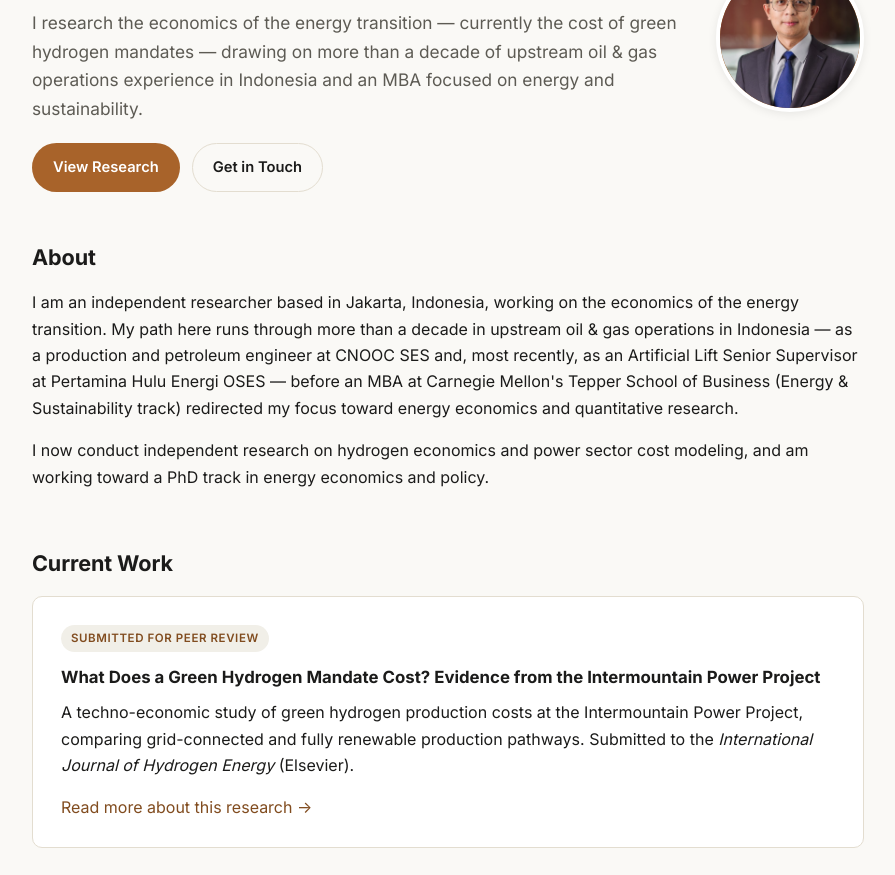
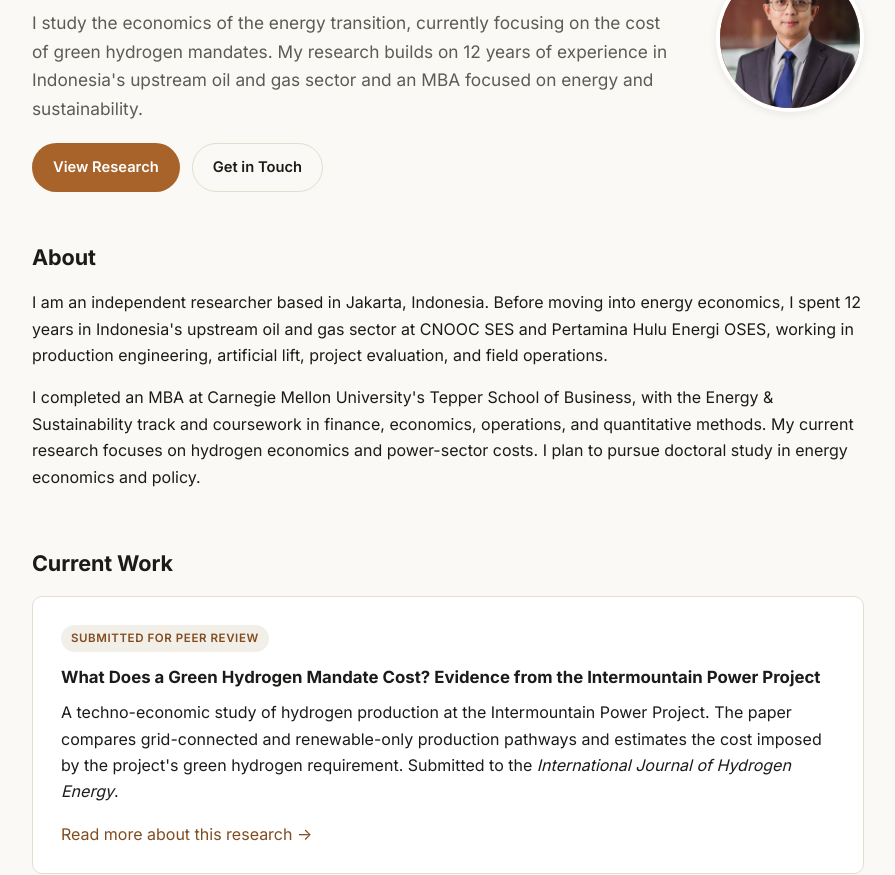
Before and after one commit to mochamadluthfan/luthfanakbar-website, a plain HTML site: page index.html in a window 1280 px wide. Shown: the part 251-1126 px from the top of the page, without its empty margins (192-1087 px from the left). Drawn offline with Linux system fonts and the light colour scheme.

Commit message:
Update index.html

```diff
--- a/index.html
+++ b/index.html
@@ -32,9 +32,10 @@
       <p class="eyebrow">Independent Researcher</p>
       <h1>Energy economics, regulation, and the energy transition.</h1>
       <p class="lede">
-        I research the economics of the energy transition — currently the cost of green
-        hydrogen mandates — drawing on more than a decade of upstream oil &amp; gas
-        operations experience in Indonesia and an MBA focused on energy and sustainability.
+        I study the economics of the energy transition, currently focusing on the cost of
+        green hydrogen mandates. My research builds on 12 years of experience in
+        Indonesia's upstream oil and gas sector and an MBA focused on energy and
+        sustainability.
       </p>
       <div class="btn-row">
         <a class="btn btn-primary" href="research.html">View Research</a>
@@ -49,17 +50,17 @@
   <section>
     <h2>About</h2>
     <p>
-      I am an independent researcher based in Jakarta, Indonesia, working on the economics
-      of the energy transition. My path here runs through more than a decade in upstream
-      oil &amp; gas operations in Indonesia — as a production and petroleum engineer at
-      CNOOC SES and, most recently, as an Artificial Lift Senior Supervisor at Pertamina
-      Hulu Energi OSES — before an MBA at Carnegie Mellon's Tepper School of Business
-      (Energy &amp; Sustainability track) redirected my focus toward energy economics and
-      quantitative research.
+      I am an independent researcher based in Jakarta, Indonesia. Before moving into
+      energy economics, I spent 12 years in Indonesia's upstream oil and gas sector at
+      CNOOC SES and Pertamina Hulu Energi OSES, working in production engineering,
+      artificial lift, project evaluation, and field operations.
     </p>
     <p>
-      I now conduct independent research on hydrogen economics and power sector
-      cost modeling, and am working toward a PhD track in energy economics and policy.
+      I completed an MBA at Carnegie Mellon University's Tepper School of Business, with
+      the Energy &amp; Sustainability track and coursework in finance, economics,
+      operations, and quantitative methods. My current research focuses on hydrogen
+      economics and power-sector costs. I plan to pursue doctoral study in energy
+      economics and policy.
     </p>
   </section>
 
@@ -69,9 +70,10 @@
       <p class="status-tag">Submitted for peer review</p>
       <h3>What Does a Green Hydrogen Mandate Cost? Evidence from the Intermountain Power Project</h3>
       <p>
-        A techno-economic study of green hydrogen production costs at the Intermountain
-        Power Project, comparing grid-connected and fully renewable production pathways.
-        Submitted to the <em>International Journal of Hydrogen Energy</em> (Elsevier).
+        A techno-economic study of hydrogen production at the Intermountain Power Project.
+        The paper compares grid-connected and renewable-only production pathways and
+        estimates the cost imposed by the project's green hydrogen requirement. Submitted
+        to the <em>International Journal of Hydrogen Energy</em>.
       </p>
       <a href="research.html">Read more about this research &rarr;</a>
     </div>
```
